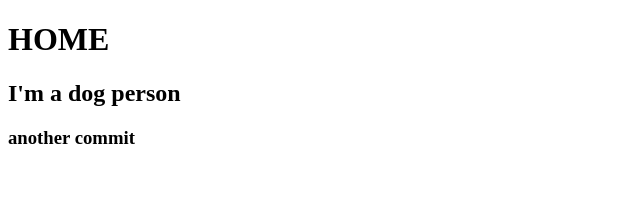
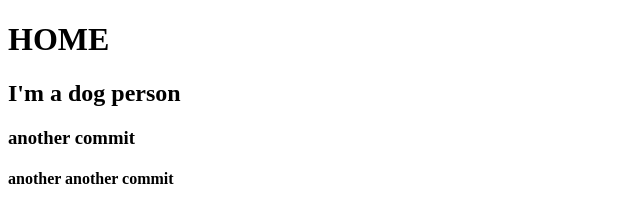
Before and after one commit to marceloiuli/team-workflow-practice, a plain HTML site: page main/index.html in a window 1280 px wide. Shown: the whole page, without its empty margins (0-640 px from the left). Drawn offline with Linux system fonts and the light colour scheme.

Commit message:
another another commit

```diff
--- a/main/index.html
+++ b/main/index.html
@@ -9,5 +9,6 @@
     <H1>HOME</H1>
     <h2>I'm a dog person</h2>
     <h3>another commit</h3>
+    <h4>another another commit</h4>
 </body>
 </html>
```
